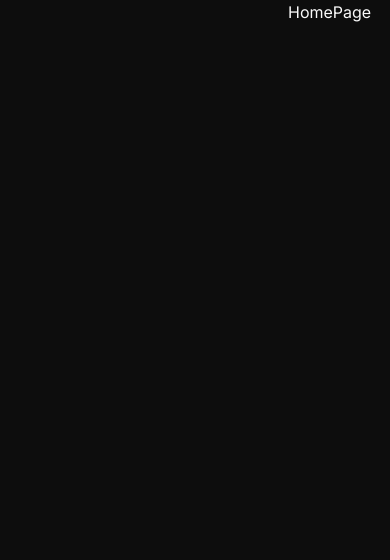
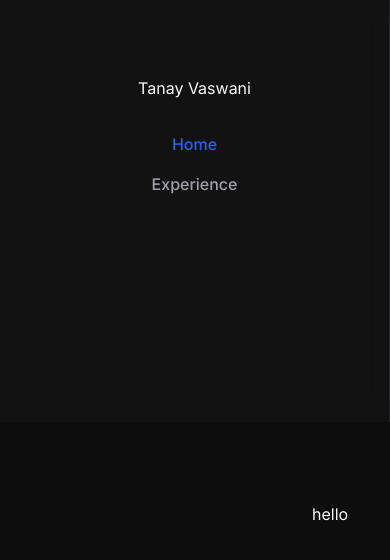
Before and after one commit to tanayvaswani/tanayvaswani.com, a Next.js app: page / in a window 390 px wide. Shown: the top 560 px of the page. Built offline with nearby package versions, Linux system fonts and the light colour scheme.

Commit message:
fix: sidebar for mobile

```diff
--- a/app/(routes)/layout.tsx
+++ b/app/(routes)/layout.tsx
@@ -2,12 +2,12 @@ import Sidebar from "@/components/sidebar/sidebar";
 
 const RoutesLayout = ({ children }: { children: React.ReactNode }) => {
   return (
-    <div className="h-full">
-      <div className="hidden md:flex h-full w-72 flex-col fixed inset-y-0 z-50">
+    <div className="h-full flex flex-col md:flex-row">
+      <div className="flex h-full w-full md:w-72 flex-col md:fixed inset-y-0 md:z-50">
         <Sidebar />
       </div>
 
-      <div className="h-full md:max-w-screen-2xl md:mx-auto">
+      <div className="h-full w-full md:max-w-screen-2xl md:mx-auto">
         <div className="pl-72">{children}</div>
       </div>
     </div>
--- a/app/(routes)/page.tsx
+++ b/app/(routes)/page.tsx
@@ -1,7 +1,7 @@
 const HomePage = () => {
   return (
-    <div>
-      HomePage
+    <div className="px-6 py-20">
+      hello
     </div>
    );
 }
```
